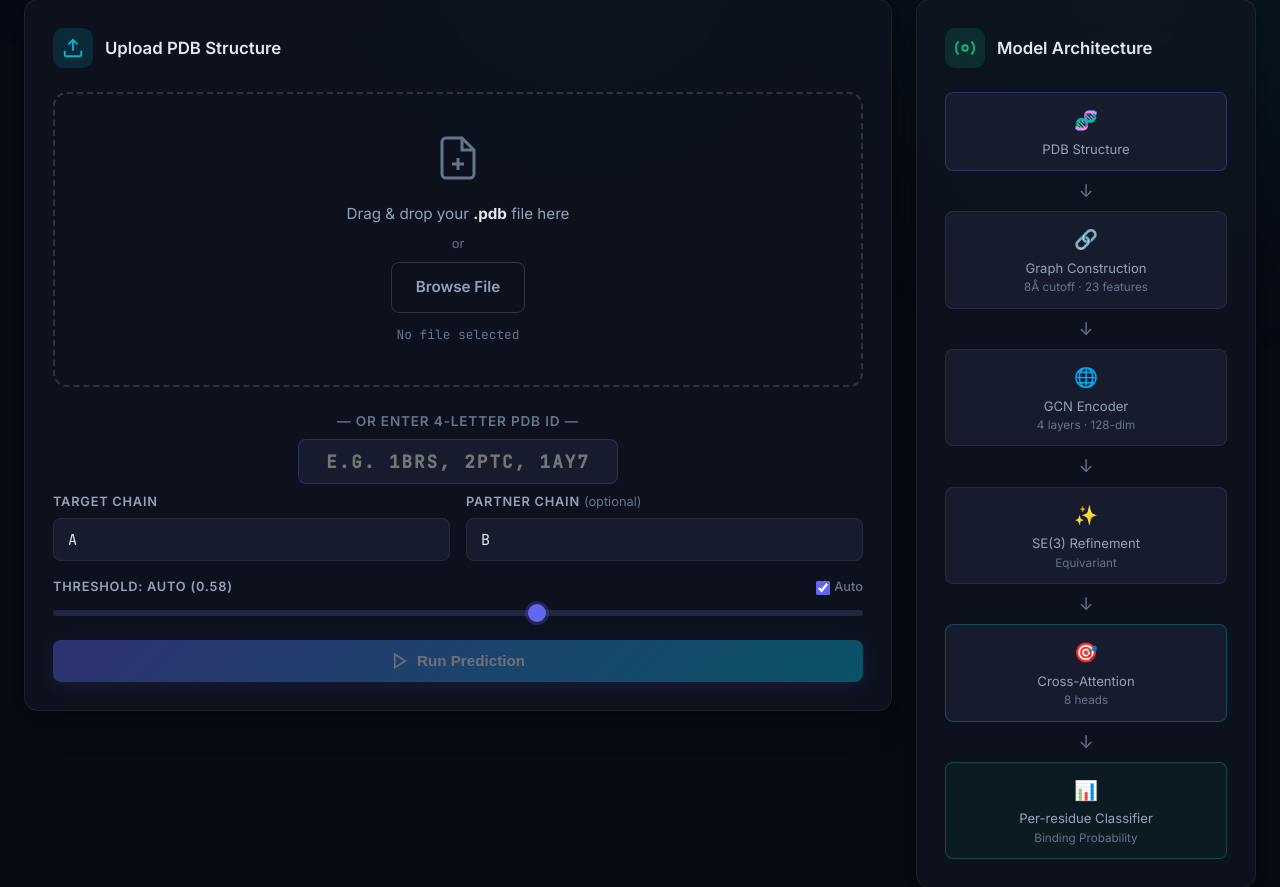
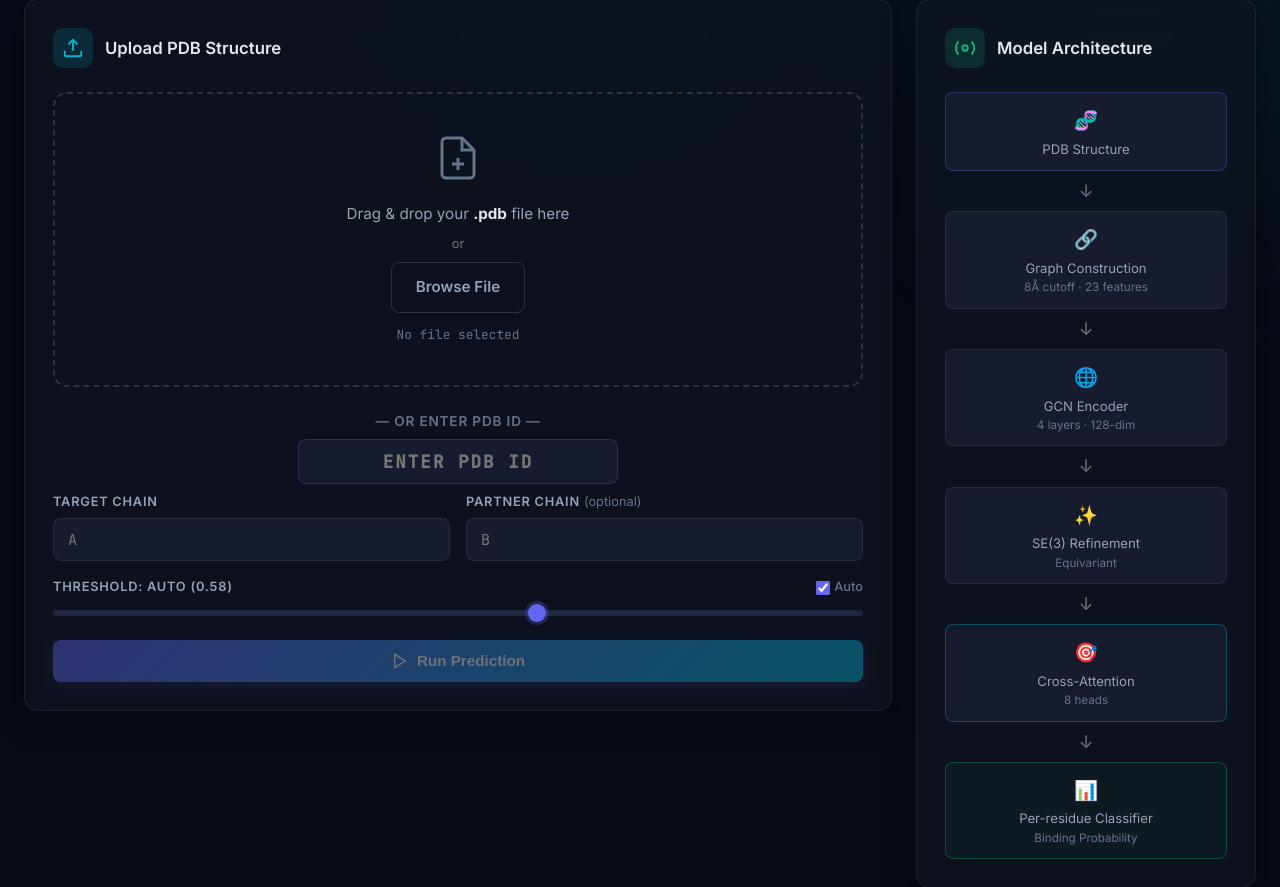
Before and after one commit to VigneshReddyKura/ecabsd, a FastAPI app: page / in a window 1280 px wide. Shown: the part 609-1496 px from the top of the page. Run offline with FastAPI, Linux system fonts and the light colour scheme.

Commit message:
Update PDB ID input label and placeholder, and make target and partner chains inputs placeholder-only

```diff
--- a/web/templates/index.html
+++ b/web/templates/index.html
@@ -98,8 +98,8 @@
           <!-- PDB ID Input -->
           <div class="pdb-id-section" style="margin-top: 16px; margin-bottom: 8px; text-align: center;">
             <div class="form-group" style="max-width: 320px; margin: 0 auto;">
-              <label class="form-label" for="pdb-id" style="font-weight: 600; font-size: 0.85rem; color: var(--text-muted);">— OR ENTER 4-LETTER PDB ID —</label>
-              <input type="text" id="pdb-id" class="form-input" placeholder="e.g. 1BRS, 2PTC, 1AY7" maxlength="4" style="text-transform: uppercase; text-align: center; font-size: 1.1rem; letter-spacing: 2px; font-weight: 700; border-color: rgba(99, 102, 241, 0.25);" />
+              <label class="form-label" for="pdb-id" style="font-weight: 600; font-size: 0.85rem; color: var(--text-muted);">— OR ENTER PDB ID —</label>
+              <input type="text" id="pdb-id" class="form-input" placeholder="Enter PDB ID" maxlength="4" style="text-transform: uppercase; text-align: center; font-size: 1.1rem; letter-spacing: 2px; font-weight: 700; border-color: rgba(99, 102, 241, 0.25);" />
             </div>
           </div>
 
@@ -107,11 +107,11 @@
           <div class="options-grid">
             <div class="form-group">
               <label class="form-label" for="chain-a">Target Chain</label>
-              <input type="text" id="chain-a" class="form-input" value="A" maxlength="2" placeholder="A" style="text-transform: uppercase;" />
+              <input type="text" id="chain-a" class="form-input" maxlength="2" placeholder="A" style="text-transform: uppercase;" />
             </div>
             <div class="form-group">
               <label class="form-label" for="chain-b">Partner Chain <span class="optional">(optional)</span></label>
-              <input type="text" id="chain-b" class="form-input" value="B" maxlength="2" placeholder="B" style="text-transform: uppercase;" />
+              <input type="text" id="chain-b" class="form-input" maxlength="2" placeholder="B" style="text-transform: uppercase;" />
             </div>
             <div class="form-group">
               <div style="display: flex; justify-content: space-between; align-items: center; margin-bottom: 6px;">
```
